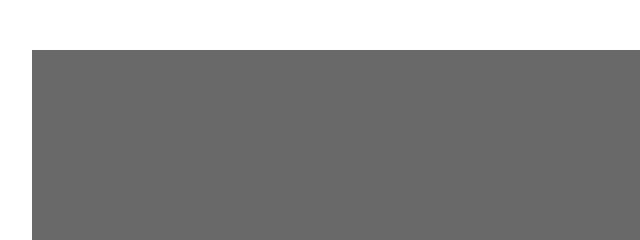
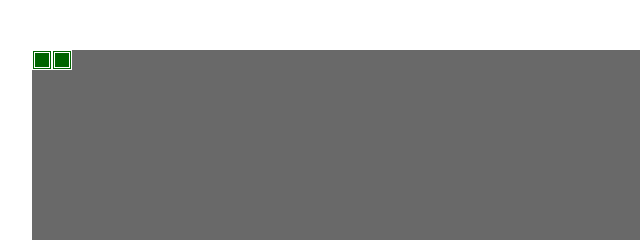
Before and after one commit to kaiaz/snake_2game, a plain HTML site: page index.html in a window 1280 px wide. Shown: the top 240 px of the page, 208-848 px from the left. Drawn offline with Linux system fonts and the light colour scheme.

Commit message:
Describe initSnake method used the loop for create and append new div with class snake_item in snake div

```diff
--- a/css/style.css
+++ b/css/style.css
@@ -7,4 +7,12 @@
 .snake {
     background: dimgray;
     margin: 0 auto;
+    position: relative;
 }
+
+.snake_item {
+    position: absolute;
+    background: darkgreen;
+    border: 3px double #ffffff;
+    box-sizing: border-box;
+}
--- a/js/script.js
+++ b/js/script.js
@@ -2,7 +2,8 @@ function Snake(options) {
     this.options = options;
     this.element = this.options.element,
     this.snake = [];
-
+    this.food = [];
+    this.gameOver = false;
     this.init()
 }
 
@@ -11,6 +12,8 @@ function Snake(options) {
 Snake.prototype.init = function () {
     this.initField();
     this.initSnake();
+
+    this.initMoving();
 }
 
 // init Snake - field: cellSize = 20px, making 40 cells on y axis and 40 cells x axis
@@ -19,7 +22,22 @@ Snake.prototype.initField = function () {
     this.element.style.height = (this.options.field.sizeY * this.options.cellSize) + 'px';
 }
 
+// init snake method - use loop for take property snake min size and assign in len var, until then len > i
+// loop create div with class snake_item and push in massive after appending in snake every new div use the loop
 Snake.prototype.initSnake = function () {
+    for(var i = 0, len = this.options.snake.minSize; i < len; i++) {
+        var snakeItem = document.createElement('div');
+        snakeItem.className = 'snake_item';
+        snakeItem.style.height =
+            snakeItem.style.width = this.options.cellSize + 'px';
+        snakeItem.style.top = 0;
+        snakeItem.style.left = (i * this.options.cellSize) + 'px';
+        this.snake.push(snakeItem);
+        this.element.appendChild(snakeItem);
+    }
+}
+
+Snake.prototype.initMoving = function () {
 
 }
 
```
